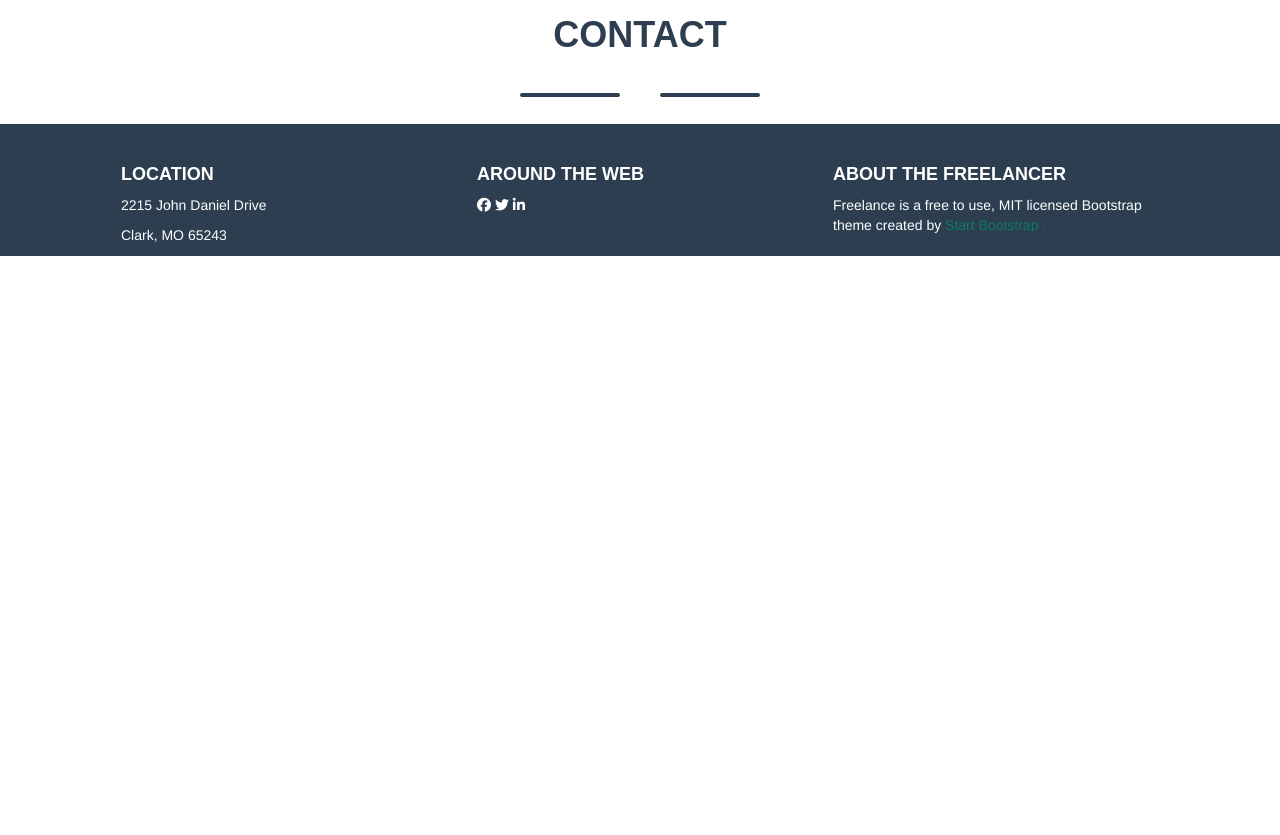
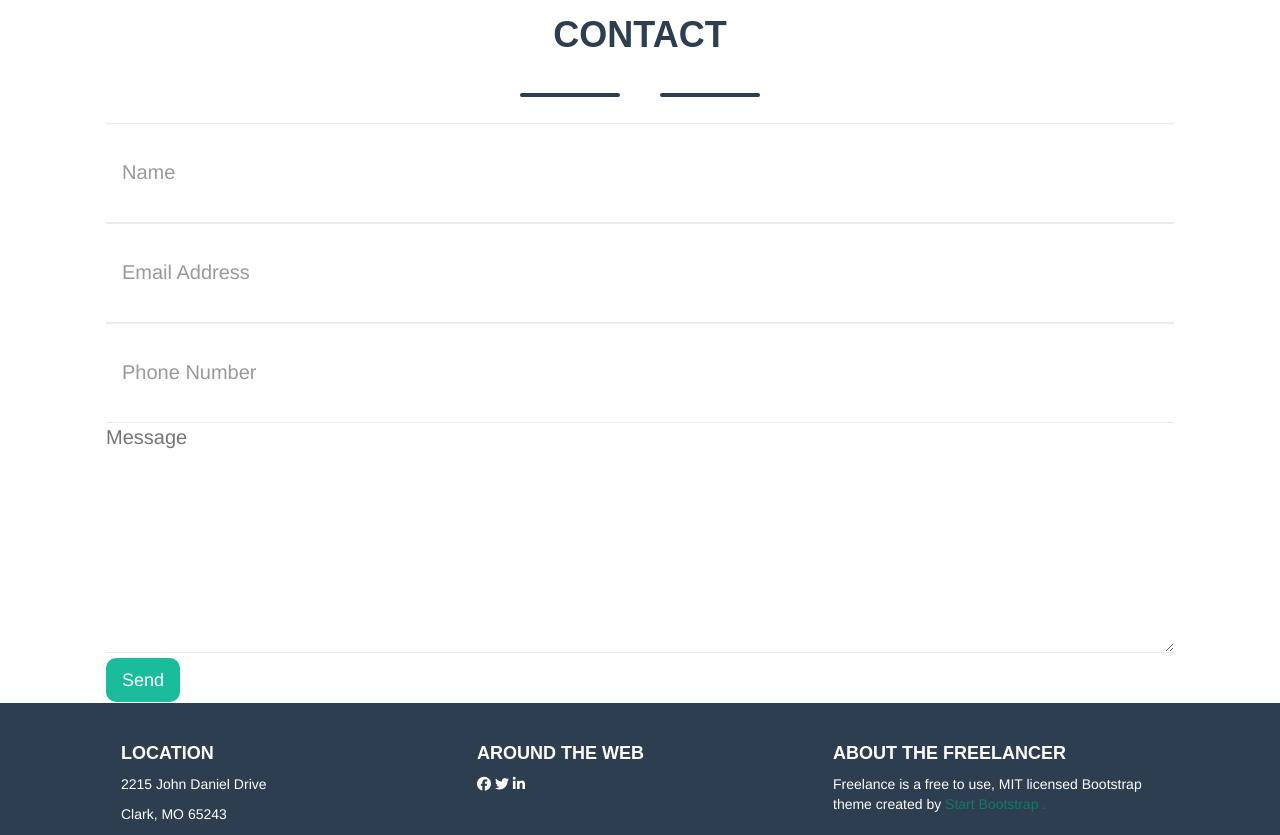
Before and after one commit to FrancescoBello/html-css-bootstrap-freelancer, a plain HTML site: page index.html in a window 1280 px wide. Shown: the part 1720-2555 px from the top of the page. Before the commit the page ends 1976 px from the top, so only its background shows below. Drawn offline with nearby package versions, Linux system fonts and the light colour scheme.

Commit message:
Add files via upload

```diff
--- a/index.html
+++ b/index.html
@@ -122,6 +122,21 @@
           <div class="separator2">
                  <i class="fas fa-star fa-2x"></i>
             </div>
+            <div class="input-group input-group-lg">
+             <input id="name" type="text" class="form-control" placeholder="Name" >
+           </div>
+           <div class="input-group input-group-lg">
+            <input id="email" type="text" class="form-control" placeholder="Email Address" aria-describedby="sizing-addon1">
+          </div>
+          <div class="input-group input-group-lg">
+           <input id="phone" type="text" class="form-control" placeholder="Phone Number" aria-describedby="sizing-addon1">
+         </div>
+
+             <textarea    type"text"      name="name"  rows="8" cols="80" placeholder="Message"></textarea>
+             <p class="lead">
+               <a class="send  btn-primary btn-lg" href="#" role="button">  Send </a>
+                </p>
+
 
         </div>
 
--- a/style.css
+++ b/style.css
@@ -200,26 +200,97 @@ strong:hover{
   margin-top: 30px;
 }
 
+input.form-control{
+  height: 100px;
+}
+
+
+.input-group{
+  width: 100%;
+}
+
+
+input{
+  height: 100px;
+   border-top: none;
+}
+
+.input-group .input-group-lg{
+  position: relative;
+    border: 1px solid #e9ecef;
+
+}
 
 
 
 
 
+  #name      {
+    height: 100px;
+     border: 0px;
+     font-size: 20px;
+     border-bottom: 1px solid #e9ecef;
+     padding: 0px, 0px, 8px;
+
+}
 
 
 
+#email{
+  height: 100px;
+   border: 0px;
+   font-size: 20px;
+   border-bottom: 1px solid #e9ecef;
+   padding: 0px, 0px, 8px;
+   border-top: 0px;
+
+
+}
+#message{
+  height: 200px;
+   border: 0px;
+   font-size: 20px;
+   border-bottom: 1px solid #e9ecef;
+   padding: 0px, 0px, 8px;
+   border-top: 0px;
 
 
 
+}
+#phone{
+  height: 100px;
+
+   border: 0px;
+   font-size: 20px;
+   border-bottom: 1px solid #e9ecef;
+   padding: 0px, 0px, 8px;
+   border-top: 0px;
+
+
+}
+
+textarea{
+  width: 100%;
+  font-size: 20px;
+  border : 0px;
+  border-bottom: 1px solid #e9ecef;
+  padding: 0px, 0px, 8px;
+  border-top: 0px;
+
+
+}
 
 
 
+.send{
+  background-color: #1abc9c;
+  border: 1px ;
+  border-radius: 10px;
+  text-decoration: none;
+  float: left;
 
-
-
-
-
-
+  position: relative;
+}
 
 
 
```
